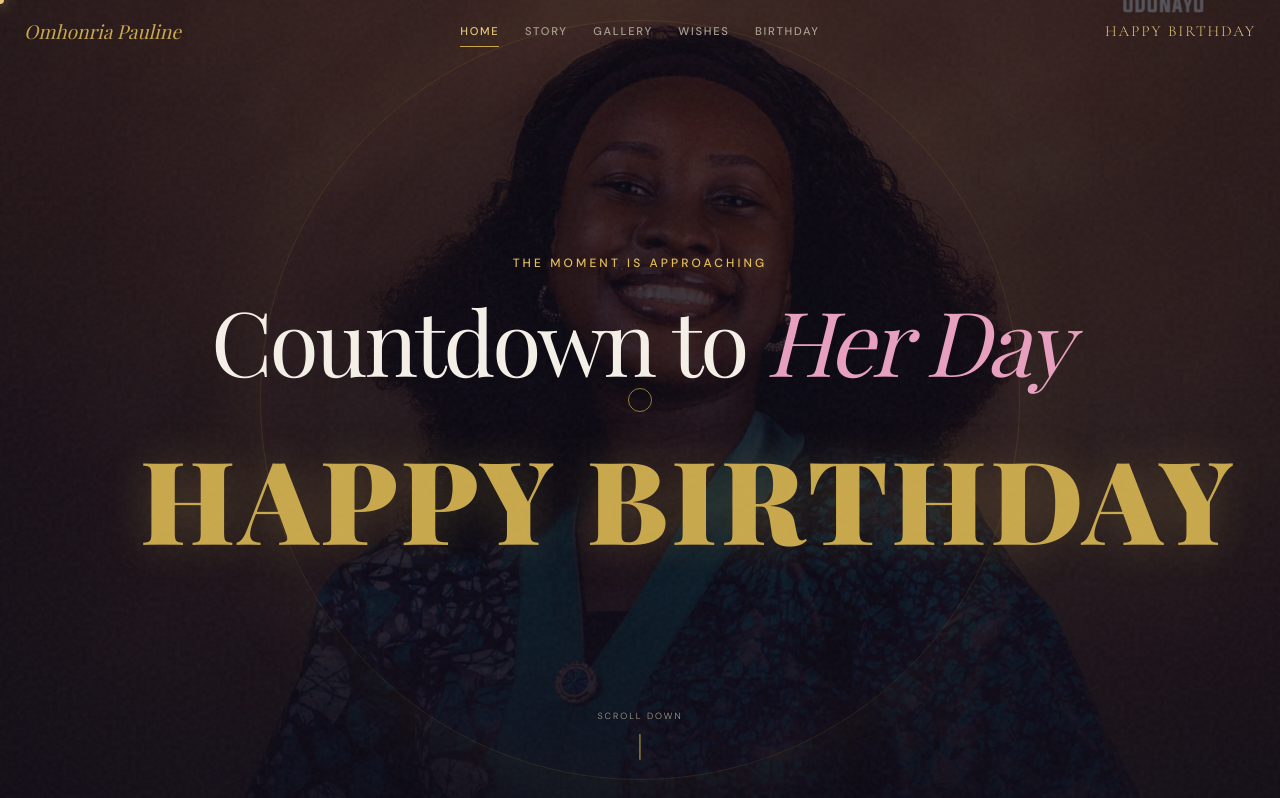
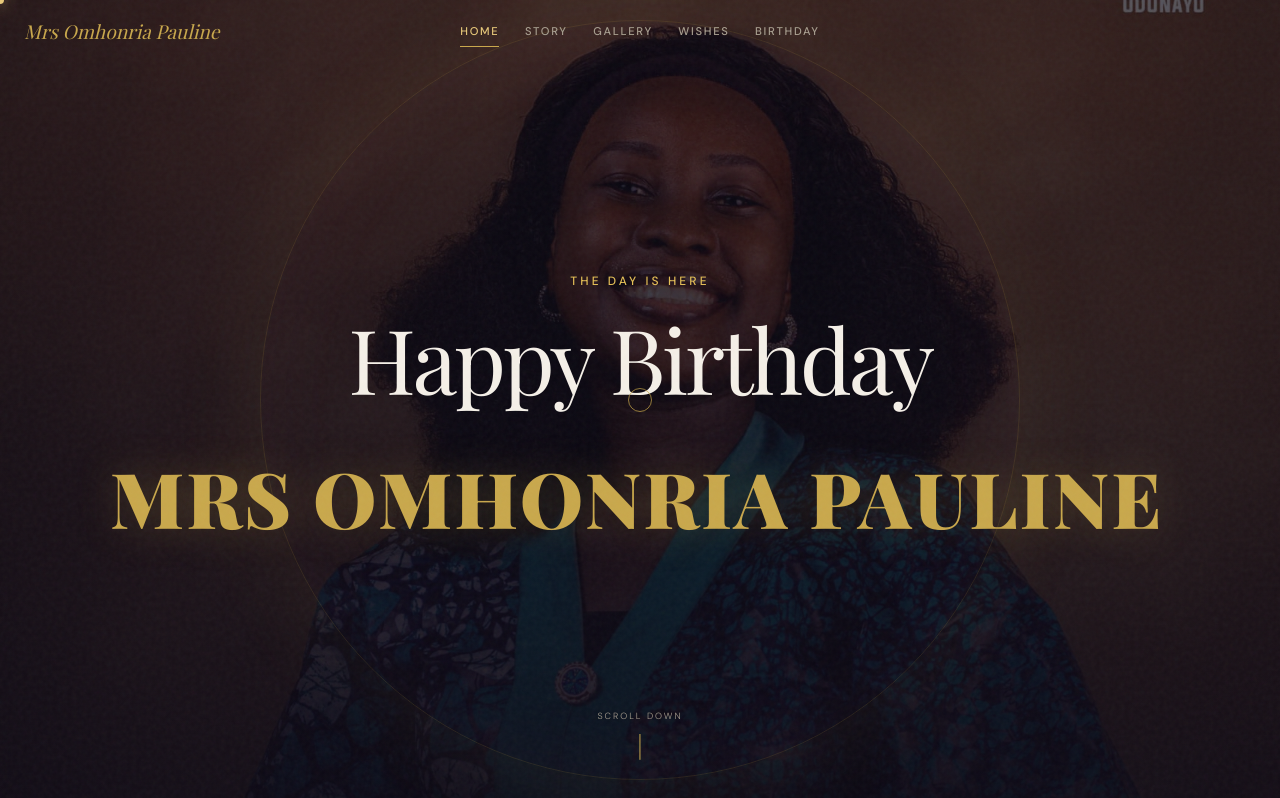
Before and after one commit to SammyCodes1/Happy-Birthday, a website: page index.html in a window 1280 px wide. Shown: the top 798 px of the page. Drawn offline with nearby package versions, Linux system fonts and the light colour scheme; a web font is replaced by a local one.

Commit message:
Update birthday landing copy

```diff
--- a/css/pages/home.css
+++ b/css/pages/home.css
@@ -188,17 +188,22 @@
 .countdown-landing__timer.is-complete {
   display: block;
   max-width: none;
+  width: 100%;
+  margin: 0 auto;
+  text-align: center;
 }
 .countdown-landing__timer .countdown__complete {
   display: block;
+  margin-inline: auto;
   color: var(--gold);
   font-family: var(--display);
-  font-size: clamp(3.2rem,9vw,8rem);
+  font-size: clamp(2.4rem,6vw,5.2rem);
   font-weight: 900;
   line-height: .95;
   letter-spacing: .03em;
   text-align: center;
   text-shadow: 0 0 44px rgba(201,168,76,.28);
+  transform: translateX(-30px);
 }
 .countdown-landing__timer div {
   padding: 18px;
--- a/index.html
+++ b/index.html
@@ -3,13 +3,13 @@
 <link rel="stylesheet" href="css/style.css?v=4"><link rel="stylesheet" href="css/animations.css?v=4"><link rel="stylesheet" href="css/nav.css?v=4"><link rel="stylesheet" href="css/pages/home.css?v=5">
 <script src="https://cdn.jsdelivr.net/npm/gsap@3.13.0/dist/gsap.min.js"></script><script src="https://cdn.jsdelivr.net/npm/gsap@3.13.0/dist/ScrollTrigger.min.js"></script><script src="https://cdn.jsdelivr.net/npm/gsap@3.13.0/dist/TextPlugin.min.js"></script></head><body>
 <div data-nav-sentinel></div><div class="page-transition"></div>
-<nav class="site-nav" aria-label="Primary"><div class="nav__inner"><a class="monogram" href="index.html" aria-label="Home"><span>Omhonria Pauline</span></a><div class="nav__links"><a class="nav__link active" href="index.html">Home</a><a class="nav__link" href="story.html">Story</a><a class="nav__link" href="gallery.html">Gallery</a><a class="nav__link" href="wishes.html">Wishes</a><a class="nav__link" href="birthday.html">Birthday</a></div><div class="countdown" data-countdown data-date="2026-06-29T00:00:00+01:00"><span class="countdown__unit"><b class="countdown__number" data-days>00</b><small class="countdown__label">Days</small></span><span class="countdown__unit"><b class="countdown__number" data-hours>00</b><small class="countdown__label">Hrs</small></span><span class="countdown__unit"><b class="countdown__number" data-minutes>00</b><small class="countdown__label">Min</small></span></div><button class="menu-toggle" aria-label="Open menu" aria-expanded="false"><span></span><span></span></button></div></nav>
+<nav class="site-nav" aria-label="Primary"><div class="nav__inner"><a class="monogram" href="index.html" aria-label="Home"><span>Mrs Omhonria Pauline</span></a><div class="nav__links"><a class="nav__link active" href="index.html">Home</a><a class="nav__link" href="story.html">Story</a><a class="nav__link" href="gallery.html">Gallery</a><a class="nav__link" href="wishes.html">Wishes</a><a class="nav__link" href="birthday.html">Birthday</a></div><div class="countdown" data-countdown data-date="2026-06-29T00:00:00+01:00"><span class="countdown__unit"><b class="countdown__number" data-days>00</b><small class="countdown__label">Days</small></span><span class="countdown__unit"><b class="countdown__number" data-hours>00</b><small class="countdown__label">Hrs</small></span><span class="countdown__unit"><b class="countdown__number" data-minutes>00</b><small class="countdown__label">Min</small></span></div><button class="menu-toggle" aria-label="Open menu" aria-expanded="false"><span></span><span></span></button></div></nav>
 <aside class="mobile-menu"><div class="mobile-menu__links"><a class="mobile-menu__link" style="--i:0" href="index.html">Home</a><a class="mobile-menu__link" style="--i:1" href="story.html">Story</a><a class="mobile-menu__link" style="--i:2" href="gallery.html">Gallery</a><a class="mobile-menu__link" style="--i:4" href="wishes.html">Wishes</a><a class="mobile-menu__link" style="--i:5" href="birthday.html">Birthday</a><a class="mobile-menu__link" style="--i:6" href="birthday.html#gifts">Gifts</a></div></aside>
 <main>
 <section class="countdown-landing">
   <div class="countdown-landing__content">
-    <span class="eyebrow">The moment is approaching</span>
-    <h1>Countdown to <em>Her Day</em></h1>
+    <span class="eyebrow">The Day Is Here</span>
+    <h1>Happy Birthday</h1>
     <div class="countdown-landing__timer" data-countdown data-date="2026-06-29T00:00:00+01:00">
       <div><strong data-days>00</strong><span>Days</span></div>
       <div><strong data-hours>00</strong><span>Hrs</span></div>
--- a/js/countdown.js
+++ b/js/countdown.js
@@ -3,11 +3,15 @@
   if (!widgets.length) return;
   const reducedMotion = window.matchMedia("(prefers-reduced-motion: reduce)").matches;
   const pad = (value) => String(value).padStart(2, "0");
-  const birthdayMessage = "HAPPY BIRTHDAY";
+  const birthdayMessage = "MRS OMHONRIA PAULINE";
 
   const showBirthdayMessage = (widget) => {
     if (widget.classList.contains("is-complete")) return;
     widget.classList.add("is-complete");
+    if (!widget.classList.contains("countdown-landing__timer")) {
+      widget.innerHTML = "";
+      return;
+    }
     widget.innerHTML = `<span class="countdown__complete">${birthdayMessage}</span>`;
   };
 
```
